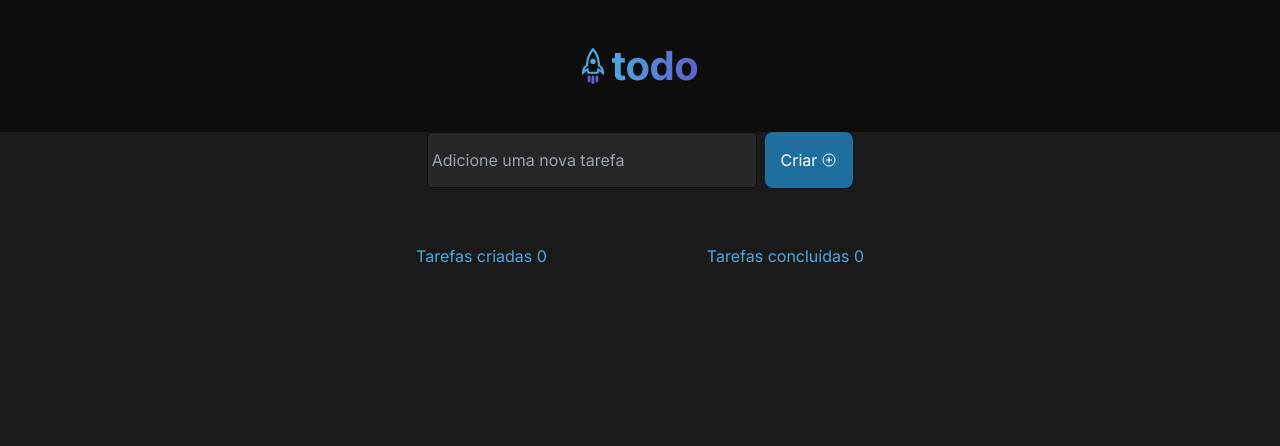
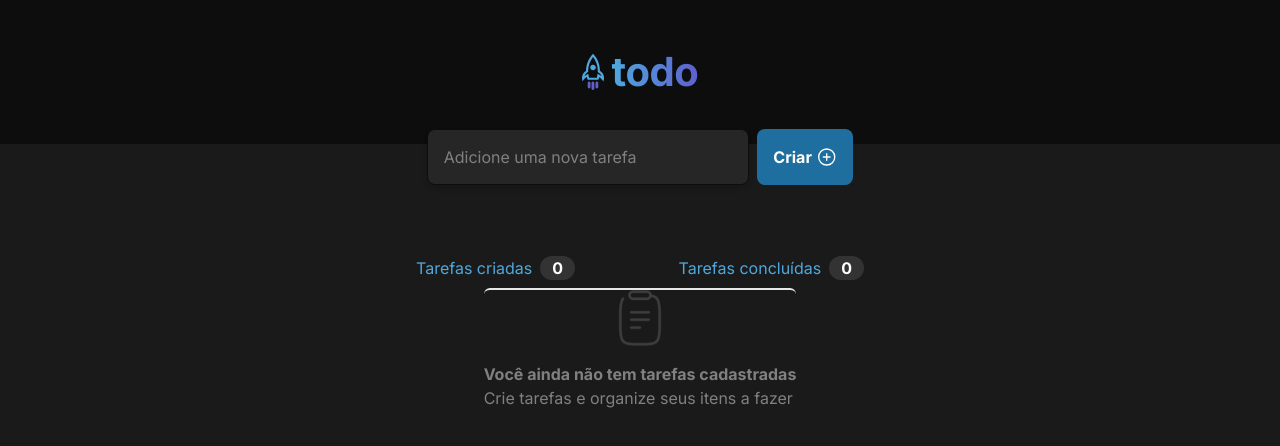
Before and after one commit to gustavobaltazar/Todo-list, a React (Vite) app: page / in a window 1280 px wide. Shown: the top 446 px of the page. Built offline with nearby package versions, Linux system fonts and the light colour scheme.

Commit message:
👌 IMPROVE: Content section

```diff
--- a/src/components/Header.tsx
+++ b/src/components/Header.tsx
@@ -4,7 +4,7 @@ export function Header() {
     return (
         <header className='bg-gray7 flex justify-center items-center gap-2 p-12'>
             <img className="h-9" src={rocketLogo} alt="Rocket" />
-            <strong className='text-2xl bg-clip-text bg-gradient-to-r text-transparent bg-gradient-to-r from-blue to-purpleDark leading-2 font-bold'>todo</strong>
+            <strong className='text-2xl bg-clip-text bg-gradient-to-r text-transparent from-blue to-purpleDark leading-2 font-bold'>todo</strong>
         </header>
     )
 }
--- a/src/components/Post.tsx
+++ b/src/components/Post.tsx
@@ -1,23 +1,46 @@
 import { PlusCircle } from "phosphor-react";
+import { useState } from "react";
 import { Task } from "./Task";
+import Clipboard from "../assets/Clipboard.png";
 
 export function Post() {
+    const [toDo, setToDo] = useState([]);
+    const [newToDo, setNewToDo] = useState('');
+
     return (
         <article className="w-full flex flex-col items-center justify-center gap-2 p-0 absolute">
             <form className="w-2/6 flex flex-row gap-2">
                 <input
-                    className="w-full p-1 rounded h-14 box-border grow-0 bg-gray5 resize-none text-gray3 border border-solid shadow-current border-gray7"
+                    className="w-full p-4 rounded-lg h-14 box-border grow-0 bg-gray5 resize-none text-gray3 placeholder:text-gray3 border border-solid shadow-md border-gray7 relative bottom-[15px]"
                     name="todo"
                     placeholder="Adicione uma nova tarefa"
                     required
                 />
-                <button className="bg-blueDark rounded-lg p-4 h-14 w-24 flex flex-row gap-1 justify-center items-center text-white">
+                <button className="bg-blueDark rounded-lg p-4 h-14 w-24 flex flex-row gap-1 items-center text-white relative bottom-[15px] font-bold">
                     Criar
-                    <PlusCircle className="text-white w-4 h-4" size={32} />
+                    <PlusCircle className="text-white w-8 h-8" size={32} />
                 </button>
             </form>
+            <div className="w-full flex justify-center items-end mt-12">
+                <div className="w-3/6 flex flex-row justify-between pr-24 pl-24">
+                    <div className="flex gap-2 ">
+                        <p className="text-blue">Tarefas criadas</p>
+                        <span className="bg-gray4 rounded-full text-white pr-3 pl-3 font-bold">{toDo.length}</span>
+                    </div>
+                    <div className="flex gap-2">
+                        <p className="text-blue">Tarefas concluídas</p>
+                        <span className="bg-gray4 rounded-full text-white pr-3 pl-3 font-bold">{toDo.length}</span>
+                    </div>
+                </div>
+            </div>
 
-            <Task />
+            <div className="flex flex-col justify-center items-center gap-4 border-t-[2px] border-solid rounded-md">
+                <img className="h-14 w-14" src={Clipboard} alt="" />
+                <div>
+                    <p className="text-gray3 font-bold">Você ainda não tem tarefas cadastradas</p>
+                    <p className="text-gray3">Crie tarefas e organize seus itens a fazer</p>
+                </div>
+            </div>
         </article>
     )
 }
--- a/src/components/Task.tsx
+++ b/src/components/Task.tsx
@@ -1,16 +1,9 @@
 import { useState } from "react"
 
 export function Task() {
-    const [toDo, setToDo] = useState([]);
-    const [newToDo, setNewToDo] = useState('');
-    const [toDoComplete, setToDoComplete] = useState(0);
+    return (
+        <div>
 
-    return (
-        <div className="w-full flex justify-center items-end mt-12">
-            <div className="w-3/6 flex flex-row justify-between pr-24 pl-24">
-                <p className="text-blue">Tarefas criadas { toDoComplete }</p>
-                <p className="text-blue">Tarefas concluídas { toDoComplete}</p>
-            </div>
         </div>
     )
 }
--- a/tailwind.config.cjs
+++ b/tailwind.config.cjs
@@ -8,9 +8,9 @@ module.exports = {
       },
       fontSize: {
         '2xl': ['2.5rem',{
-          fontWeight: '800',
+          fontWeight: '900',
           letterSpacing: '-0.01em',
-          lineHeight: '2rem',
+          lineHeight: '3rem',
         }],
       },
       colors: {
```
Also changed, not shown: src/assets/Clipboard.png (added).
